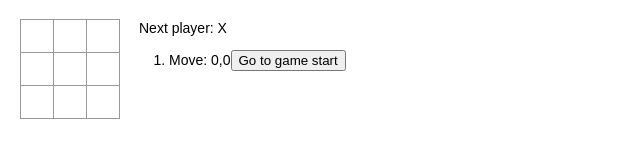
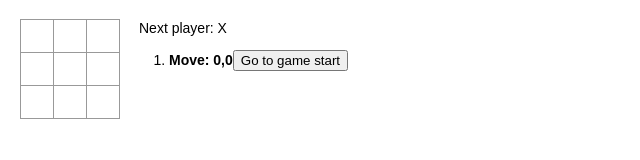
Before and after one commit to espguitarist33/tic-tac-toe-react, a React (Create React App) app: page / in a window 1280 px wide. Shown: the top 160 px of the page, without its empty margins (0-640 px from the left). Built offline with nearby package versions, Linux system fonts and the light colour scheme.

Commit message:
Added bolding to latest move

```diff
--- a/src/index.js
+++ b/src/index.js
@@ -101,10 +101,15 @@ class Game extends React.Component {
                 'Go to move #' + move :
                 'Go to game start';
 
+            let moveData = `Move: ${Math.floor(step.lastMove/3) + 1},${(step.lastMove%3) + 1}`;
+            if (move == history.length -1 ) {
+                moveData = <b>{moveData}</b>
+            }
+
             return (
                 // We generally do not want to use indexes, as the list order can change. Here we do not change, so this is okay.
                 <li key={move}>
-                    <div>Move: {Math.floor(step.lastMove/3) + 1},{(step.lastMove%3) + 1}<button onClick={() => this.jumpTo(move)}>{desc}</button></div>
+                    <div>{moveData}<button onClick={() => this.jumpTo(move)}>{desc}</button></div>
                 </li>
             );
         });
```
